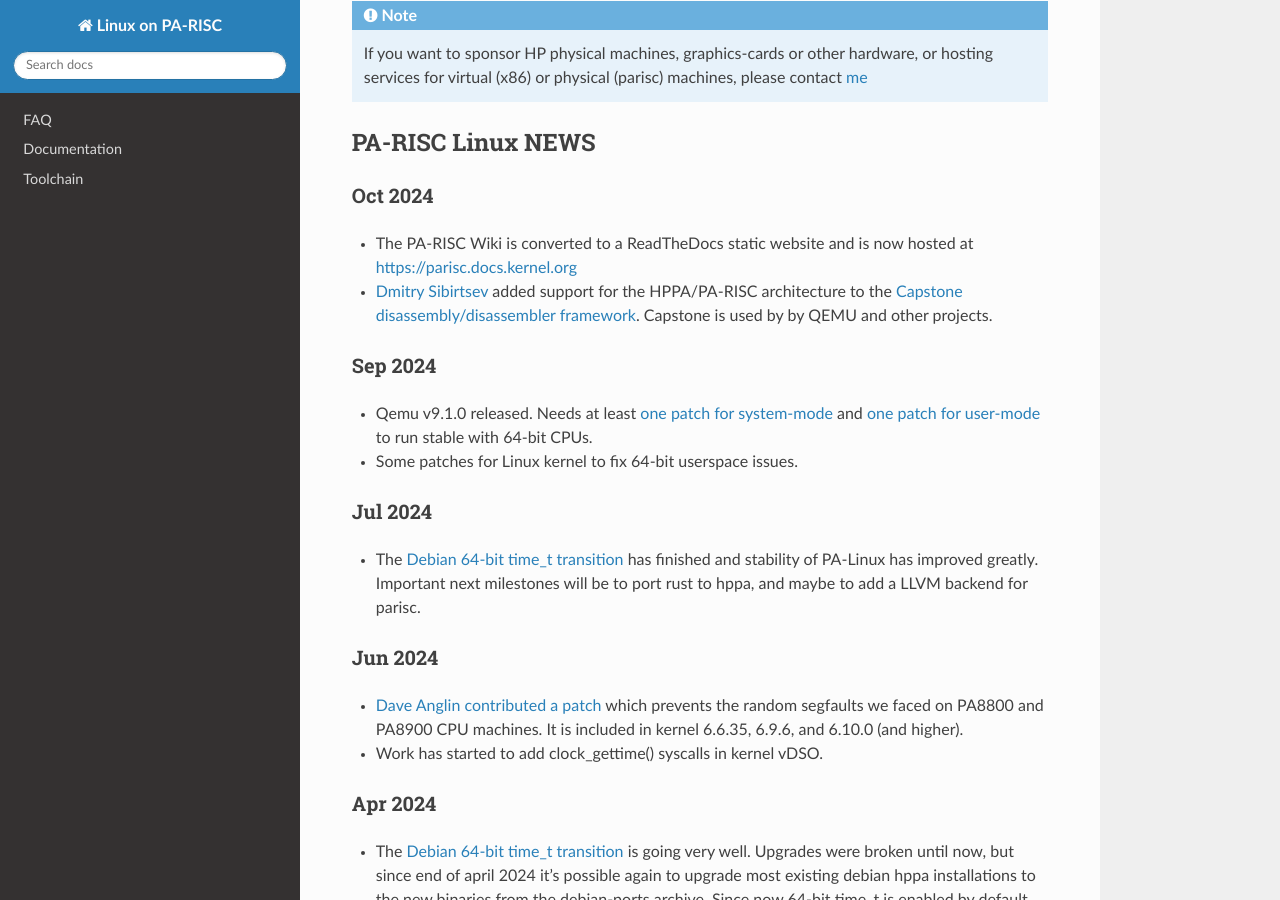
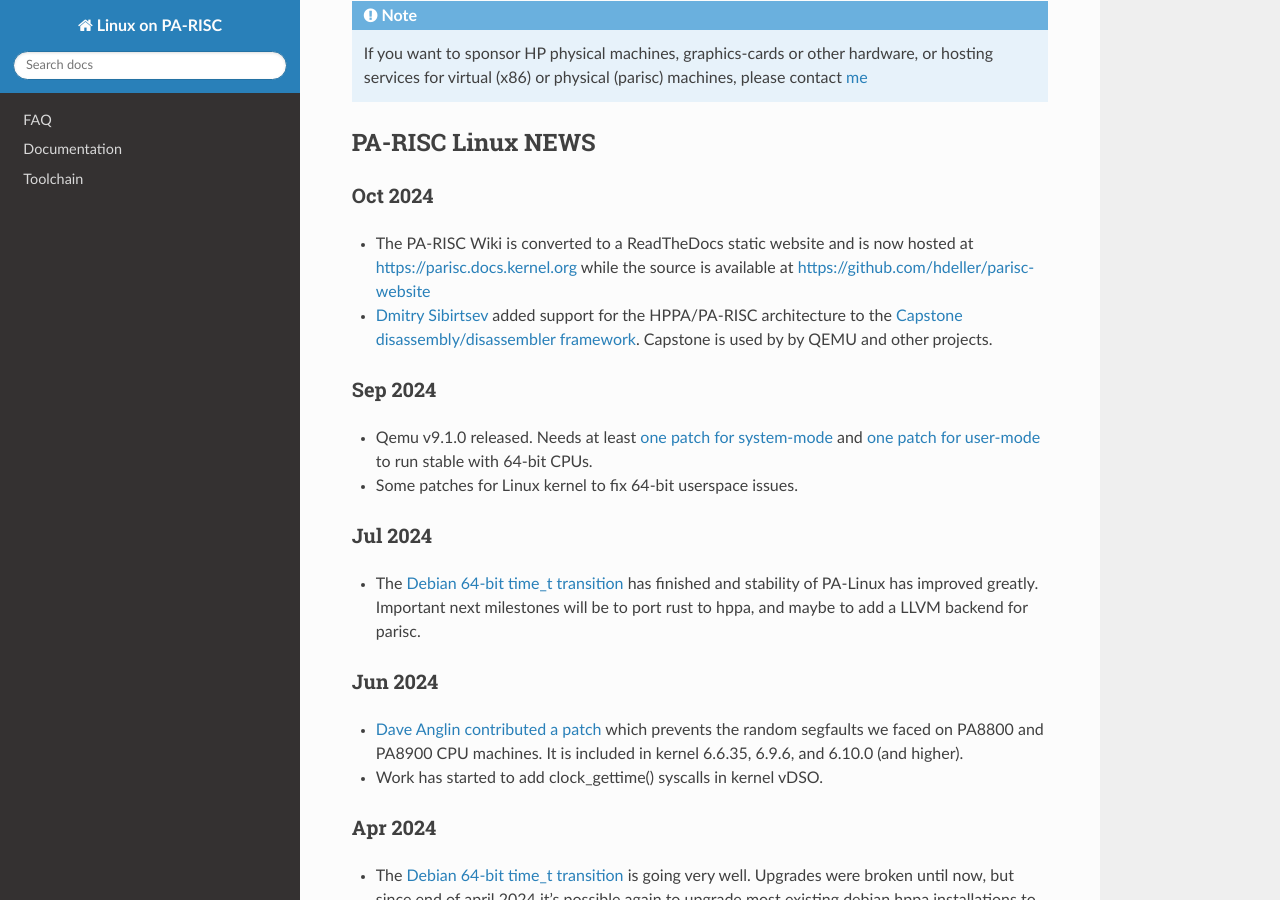
Before and after one commit to tank0nf/parisc-website, a Sphinx documentation site: the page built from source/index.rst, in a window 1280 px wide and 900 px high, scrolled down 1237 px. Built offline with Sphinx 7.4.7 and the Read the Docs theme 3.1.0, drawn with Linux system fonts in a browser that asks for light colours.

Commit message:
add link to website source

```diff
--- a/source/index.rst
+++ b/source/index.rst
@@ -101,7 +101,8 @@
 Oct 2024
 ~~~~~~~~
 - The PA-RISC Wiki is converted to a ReadTheDocs static website and is
-  now hosted at https://parisc.docs.kernel.org
+  now hosted at https://parisc.docs.kernel.org while the source is available
+  at https://github.com/hdeller/parisc-website
 - `Dmitry Sibirtsev <mailto:sibirtsevdl@gmail.com>`__ added support for
   the HPPA/PA-RISC architecture to the `Capstone
   disassembly/disassembler framework
```
